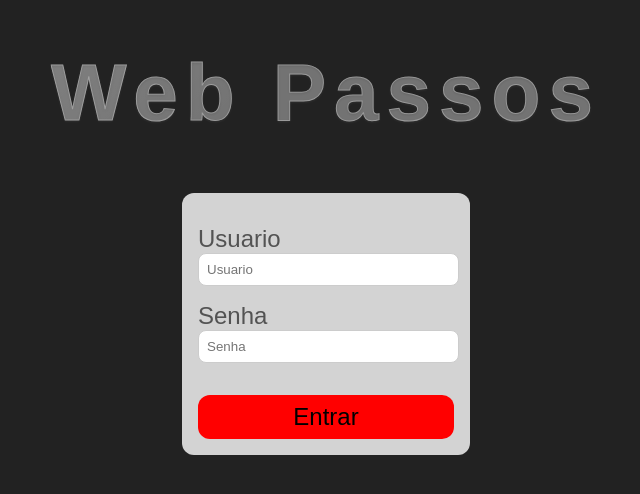
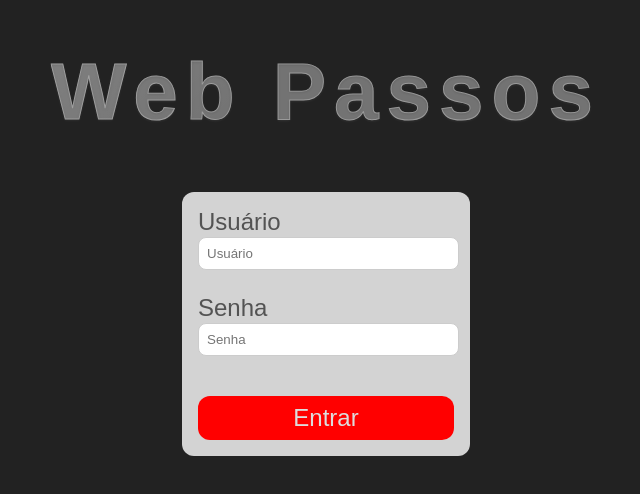
Before and after one commit to RaulGardini/WebPassos, a React (Vite) app: page / in a window 1280 px wide. Shown: the part 176-670 px from the top of the page, without its empty margins (314-954 px from the left). Built offline with nearby package versions, Linux system fonts and the light colour scheme.

Commit message:
tela de formulario

```diff
--- a/package.json
+++ b/package.json
@@ -10,6 +10,7 @@
     "preview": "vite preview"
   },
   "dependencies": {
+    "axios": "^1.11.0",
     "react": "^19.1.1",
     "react-dom": "^19.1.1",
     "react-router-dom": "^7.8.1",
--- a/src/Formulario/formulario.tsx
+++ b/src/Formulario/formulario.tsx
@@ -1,24 +1,64 @@
+import { useState } from "react";
+import axios from "axios";
 import {
   Form,
   FormularioContainer,
   Title,
   Button
 } from './style';
-import minhaImagem from '../assets/Logo.png';
 
 function Formulario() {
+  const [login, setLogin] = useState("");
+  const [senha, setSenha] = useState("");
+  const [mensagem, setMensagem] = useState("");
+
+  const handleSubmit = async (e: React.FormEvent) => {
+    e.preventDefault(); // evita o refresh da página
+
+    try {
+      const response = await axios.post("http://localhost:3000/usuarios/login", {
+        login,
+        senha
+      });
+
+      setMensagem("✅ Login bem-sucedido!");
+      console.log("Usuário logado:", response.data.usuario);
+
+      // 👉 aqui você poderia salvar no localStorage, por exemplo:
+      // localStorage.setItem("usuario", JSON.stringify(response.data.usuario));
+    } catch (error: any) {
+      if (error.response) {
+        setMensagem(`❌ ${error.response.data.message}`);
+      } else {
+        setMensagem("❌ Erro de conexão com o servidor");
+      }
+    }
+  };
+
   return (
     <FormularioContainer>
-      <Title>Web
-        Passos</Title>
-      <Form>
-      <form action="">
-        <label htmlFor="">Usuario</label>
-        <input type="text" placeholder="Usuario" />
-        <label htmlFor="">Senha</label>
-        <input type="password" placeholder="Senha" />
+      <Title>Web Passos</Title>
+      <Form onSubmit={handleSubmit}>
+        <label htmlFor="usuario">Usuário</label>
+        <input
+          type="text"
+          placeholder="Usuário"
+          value={login}
+          onChange={(e) => setLogin(e.target.value)}
+        />
+
+        <label htmlFor="senha">Senha</label>
+        <input
+          type="password"
+          placeholder="Senha"
+          value={senha}
+          onChange={(e) => setSenha(e.target.value)}
+        />
+
         <Button type="submit">Entrar</Button>
-      </form></Form>
+      </Form>
+
+      {mensagem && <p>{mensagem}</p>}
     </FormularioContainer>
   );
 }
--- a/src/Formulario/style.ts
+++ b/src/Formulario/style.ts
@@ -11,7 +11,7 @@ export const FormularioContainer = styled.div`
   justify-content: center;
 `;
 
-export const Form = styled.div`
+export const Form = styled.form`
   background-color: #d3d3d3ff;
   padding: 1rem;
   font-size: 1.5rem;
@@ -25,12 +25,13 @@ export const Form = styled.div`
   }
 
   label{
-  margin-top: 1rem;
+  margin-top: 2rem;
   color: #535353ff;
   }
 
   input{
     padding: 0.5rem;
+    margin-bottom: 1.5rem;
     border: 1px solid #ccc;
     border-radius: 8px;
     width: 95%;
@@ -60,11 +61,12 @@ export const Button = styled.button`
   padding: 0.5rem;
   border-radius: 12px;
   font-size: 1.5rem;
-  margin-top: 2rem;
+  margin-top: 1rem;
   font-family: 'Arial', sans-serif;
   border: none;
   cursor: pointer;
   width: 100%;
+  color: #ddddddff;
 
   &:hover {
     background-color: #c90000ff;
```
Also changed, not shown: 1 other file (tests, documents, lock files or other folders).
